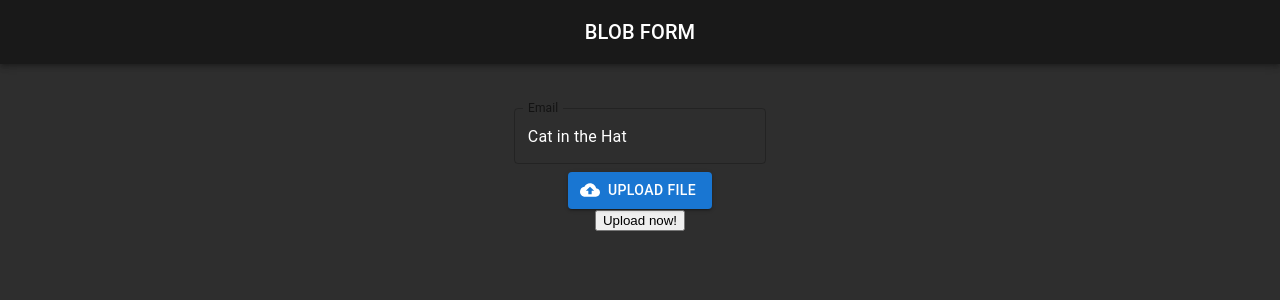
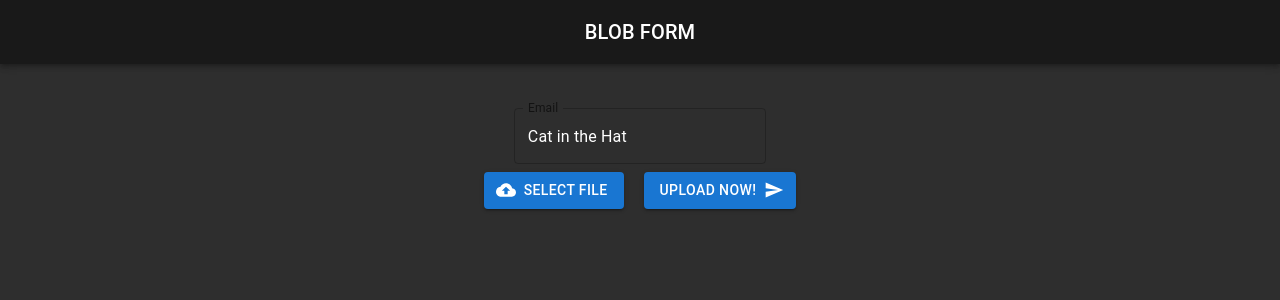
Before and after one commit to SashaBeetle/azureblobform-frontend, a React (Create React App) app: page / in a window 1280 px wide. Shown: the top 300 px of the page. Built offline with nearby package versions, Linux system fonts and the light colour scheme.

Commit message:
Add styles for Button, add upload image.

```diff
--- a/src/App.css
+++ b/src/App.css
@@ -26,3 +26,17 @@
   padding: 0;
   margin: 0;
 }
+
+#doc-img{
+  height: 100px;
+  width: 100;
+  margin-top: 10px;
+}
+
+#doc-text{
+  color: aliceblue;
+}
+
+#butt-send{
+  margin-left: 20px;
+}
--- a/src/components/UploadFile.js
+++ b/src/components/UploadFile.js
@@ -2,6 +2,9 @@ import { useState, useRef } from "react";
 import * as React from 'react';
 import Button from '@mui/material/Button';
 import CloudUploadIcon from '@mui/icons-material/CloudUpload';
+import SendIcon from '@mui/icons-material/Send';
+
+
 const ApiUrl='https://localhost:7123/api/Storage/Upload'
 
 export const UploadFile = () =>{
@@ -43,11 +46,20 @@ export const UploadFile = () =>{
 
     return(
         <>
+            {selectedFile && (
+                <div>
+                    <img id="doc-img" src='doc.png'></img>
+                    <h2 id="doc-text">{selectedFile.name}</h2>
+                </div>
+            )}
             <Button component="label" onClick={handlePick} role={undefined} variant="contained" tabIndex={-1} startIcon={<CloudUploadIcon />}>
-                Upload file
+                Select file
             </Button>
             <input type='file' className="hidden" ref={filePicker} onChange={handleChange} accept="document/*,.docx" />
-            <div><button onClick={handleSubmit}>Upload now!</button></div>
+            <Button id='butt-send'variant="contained" onClick={handleSubmit} endIcon={<SendIcon />}>
+                Upload now!
+            </Button>
+
         </>
     )
 };
```
Also changed, not shown: public/doc.png (added).
